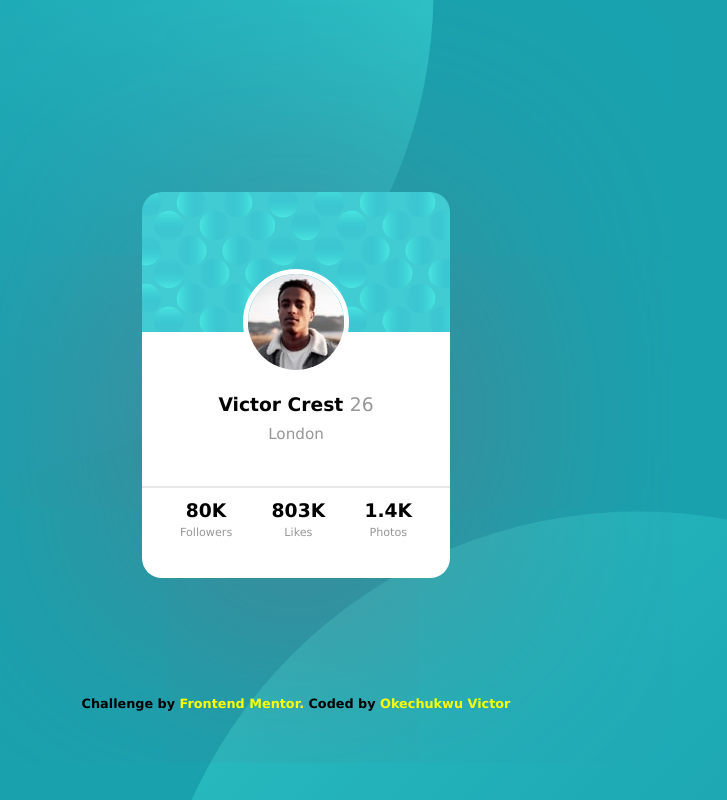
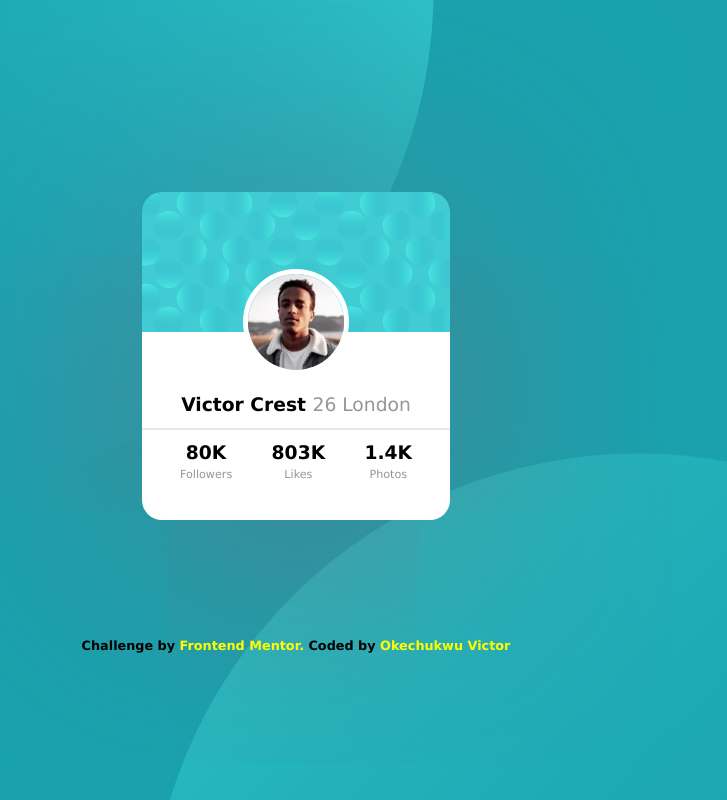
Before and after one commit to covstar/profile-card-component-solution, a plain HTML site: page index.html in a window 1280 px wide. Shown: the whole page, without its empty margins (344-1071 px from the left). Drawn offline with Linux system fonts and the light colour scheme.

Commit message:
Update index.html

```diff
--- a/index.html
+++ b/index.html
@@ -18,7 +18,7 @@
        <div class="card-top">
          <img src="images/image-victor.jpg" alt="profile-image">
          <h3>Victor Crest <span>26
-             <p>London</p>
+             London
            </span></h3>
        </div>
 
@@ -44,14 +44,14 @@
        <!-- Card Rate End -->
 
     </div>
-    <hr noshade>
+    <hr>
 
   </main>
 
-  <div class="attribution">
+  <footer class="attribution">
     Challenge by <a href="https://www.frontendmentor.io?ref=challenge" target="_blank">Frontend Mentor.</a>
     Coded by <a href="https://www.frontendmentor.io/profile/covstar" target="_blank">Okechukwu Victor</a>
-  </div>
+  </footer>
 
 
 </body>
```
